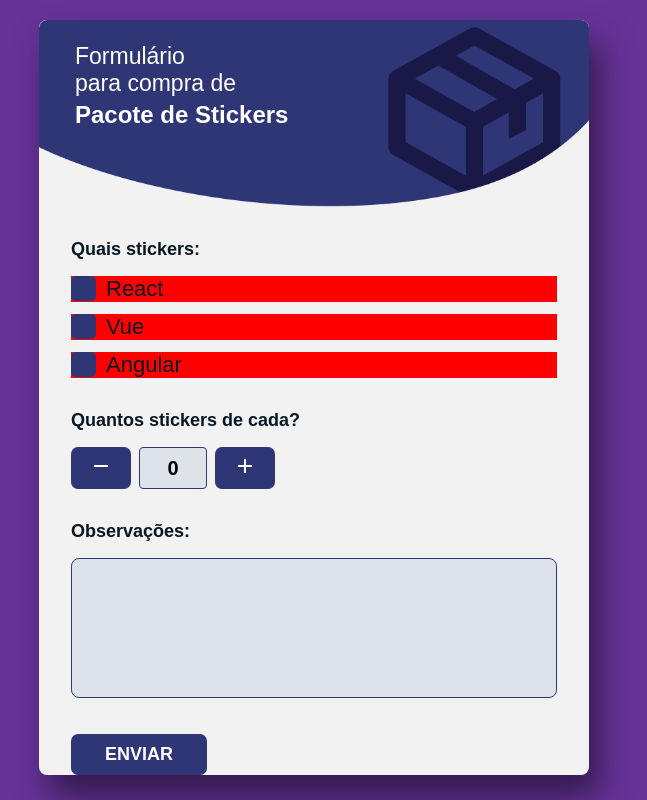
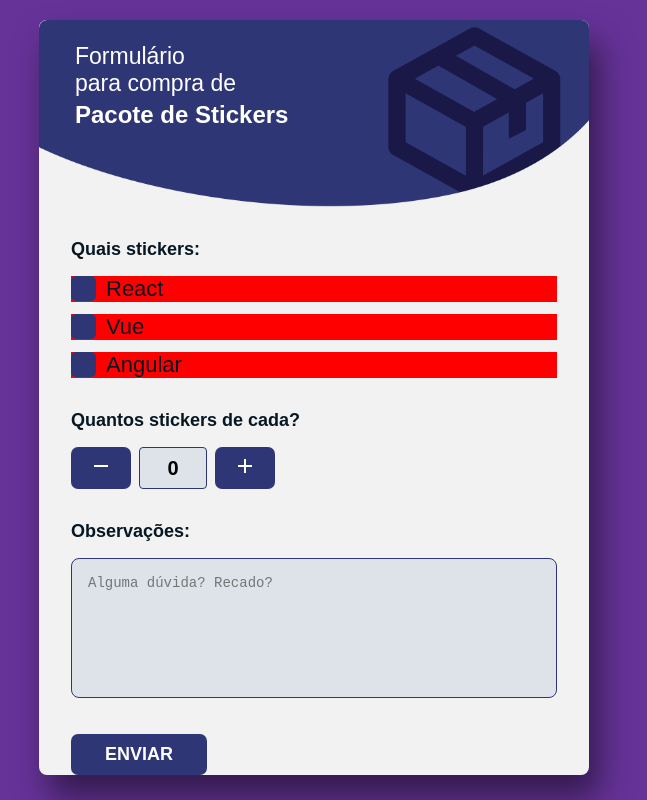
Before and after one commit to anderson-nunes/desafio-frontend-vue, a Vue app: page / in a window 1280 px wide. Shown: the whole page, without its empty margins (326-973 px from the left). Built offline with nearby package versions, Linux system fonts and the light colour scheme.

Commit message:
acrescentando textarea

```diff
--- a/src/App.vue
+++ b/src/App.vue
@@ -29,7 +29,10 @@
       <div class="space-md"></div>
       <div class="label">Observações:</div>
       <div class="space"></div>
-      <textarea name="descricao" id="" cols="30" rows="10"></textarea>
+      <textarea
+        name="descricao"
+        placeholder="Alguma dúvida? Recado?"
+      ></textarea>
       <div class="space-md"></div>
       <Button @click="validarDados">
         <template #label>Enviar</template>
```
